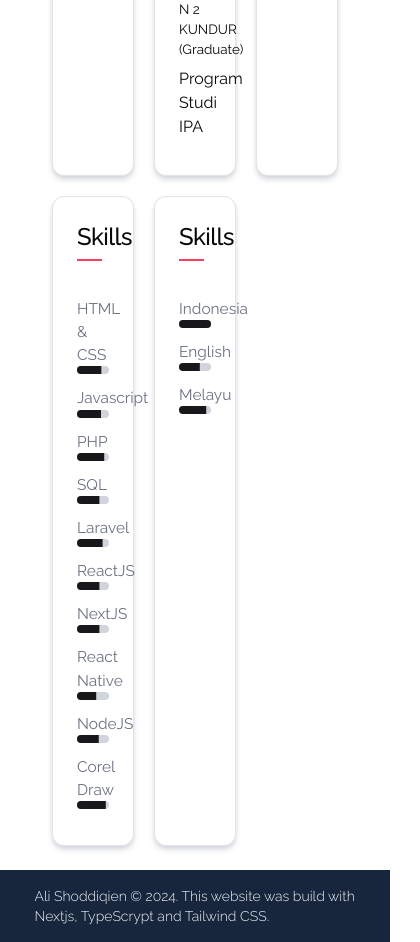
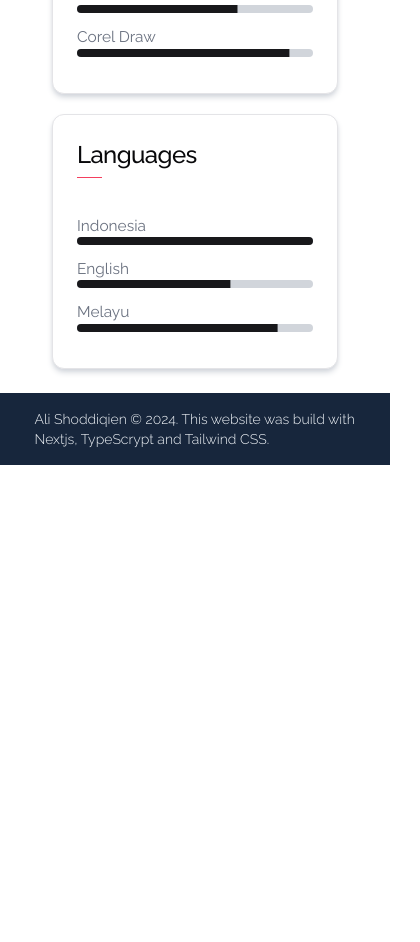
Before and after one commit to odik91/nextjs-my-profile, a Next.js app: page /resume in a window 390 px wide. Shown: the part 2680-3622 px from the top of the page, 420 px wide, since content can reach past the window. After the commit the page ends 3145 px from the top, so only its background shows below. Built offline with nearby package versions, Linux system fonts and the light colour scheme.

Commit message:
change last title

```diff
--- a/app/resume/page.tsx
+++ b/app/resume/page.tsx
@@ -114,12 +114,12 @@ const ResumePage = () => {
       <Navbar page="other" />
       <GlobalHero background={bg.src} title="Resume" />
       <div className="px-5 my-6">
-        <div className="container grid grid-cols-3 gap-5">
+        <div className="container grid grid-cols-1 md:grid-cols-3 gap-5">
           <CardInfo title="Work Experience" type="content" data={workExperiences} />
           <CardInfo title="Educations" type="content" data={educations} />
           <CardInfo title="Certifications" type="content" data={certifications} />
           <CardInfo title="Skills" type="skill" data={skills} />
-          <CardInfo title="Skills" type="skill" data={languages} />
+          <CardInfo title="Languages" type="skill" data={languages} />
         </div>
       </div>
       <Footer />
--- a/components/global/Navbar.tsx
+++ b/components/global/Navbar.tsx
@@ -18,7 +18,7 @@ const Navbar = ({ page }: PageProps) => {
 
   return (
     <nav className={`${page !== 'home' ? 'sticky top-0 z-50 bg-gray-100 bg-opacity-80' : ''}`}>
-      <div className="container px-[15px] py-3 md:flex justify-evenly shadow-gray-200 shadow-md">
+      <div className="px-[15px] py-3 md:flex justify-evenly shadow-gray-200 shadow-md">
         <div className="flex md:hidden justify-end items-center px-4 py-2">
           <Button
             variant="secondary"
```
